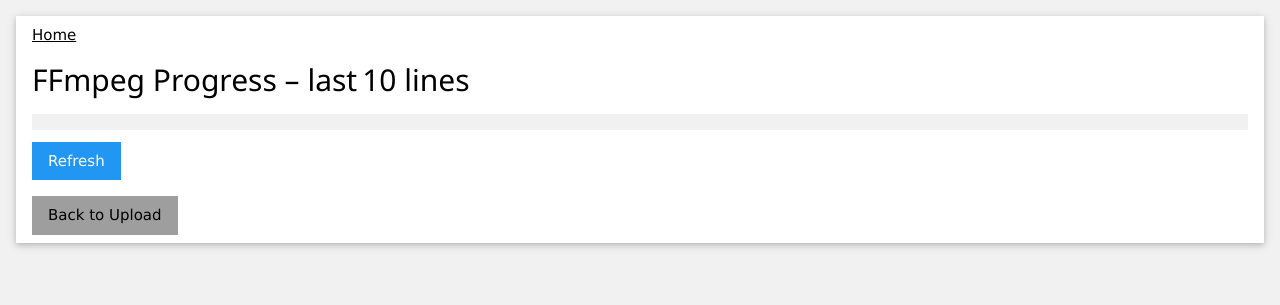
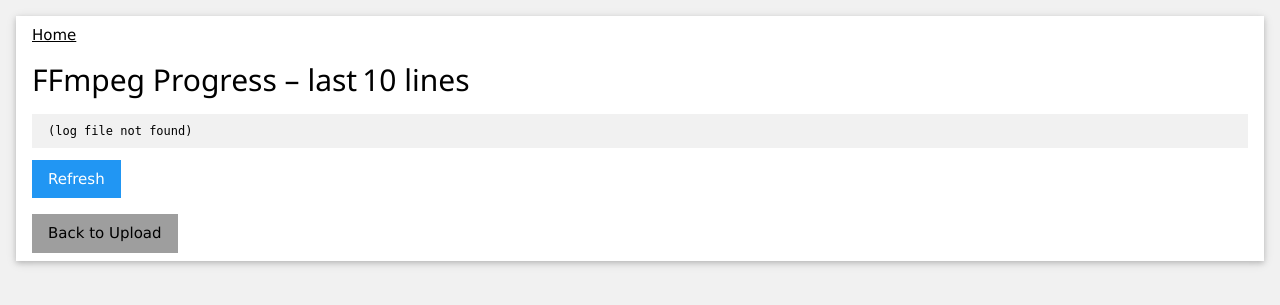
Before and after one commit to evanthemann/media-processr, a PHP site: page /ffmpeg-convert/check.php in a window 1280 px wide. Shown: the top 305 px of the page. Run offline with PHP 8.4, Linux system fonts and the light colour scheme; data that the repository does not hold is empty.

Commit message:
putting pre back on top bc it didnt work

```diff
--- a/ffmpeg-convert/check.php
+++ b/ffmpeg-convert/check.php
@@ -1,3 +1,16 @@
+<?php
+$logFile = __DIR__ . '/convert.log';           // <-- same file used in run.php & script
+$tail    = '';
+
+if (file_exists($logFile)) {
+    $tail = shell_exec("tail -n 10 " . escapeshellarg($logFile));
+    if ($tail === null || trim($tail) === '') {          // empty or unreadable
+        $tail = "(log file exists but is empty)";
+    }
+} else {
+    $tail = "(log file not found)";
+}
+?>
 <!DOCTYPE html>
 <html>
 <head>
@@ -14,19 +27,6 @@
 
     <form><button class="w3-button w3-blue">Refresh</button></form>
     <a href="index.php" class="w3-button w3-grey w3-margin-top">Back to Upload</a>
-    <?php
-    $logFile = __DIR__ . '/convert.log';           // <-- same file used in run.php & script
-    $tail    = '';
-
-    if (file_exists($logFile)) {
-        $tail = shell_exec("tail -n 10 " . escapeshellarg($logFile));
-        if ($tail === null || trim($tail) === '') {          // empty or unreadable
-            $tail = "(log file exists but is empty)";
-        }
-    } else {
-        $tail = "(log file not found)";
-    }
-    ?>
 </div>
 </body>
 </html>
```
